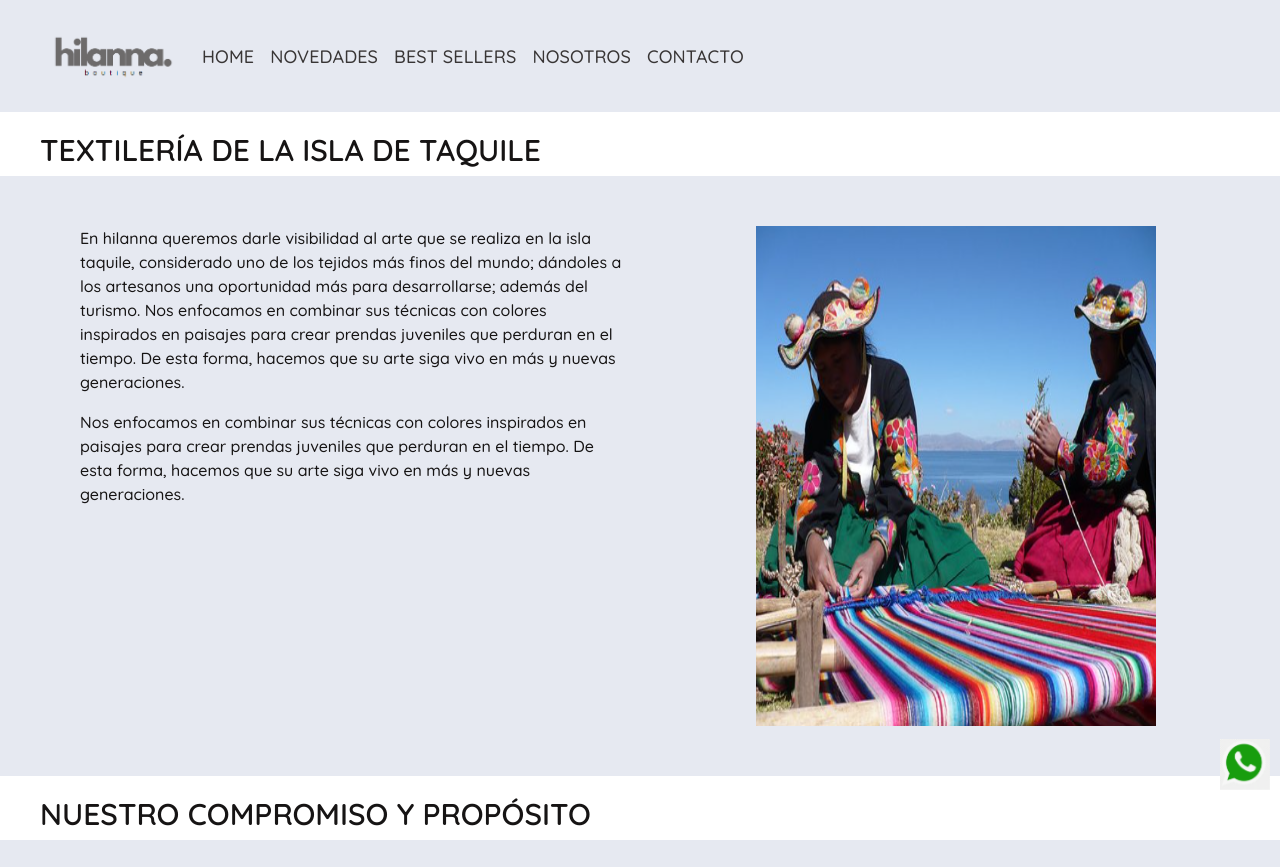
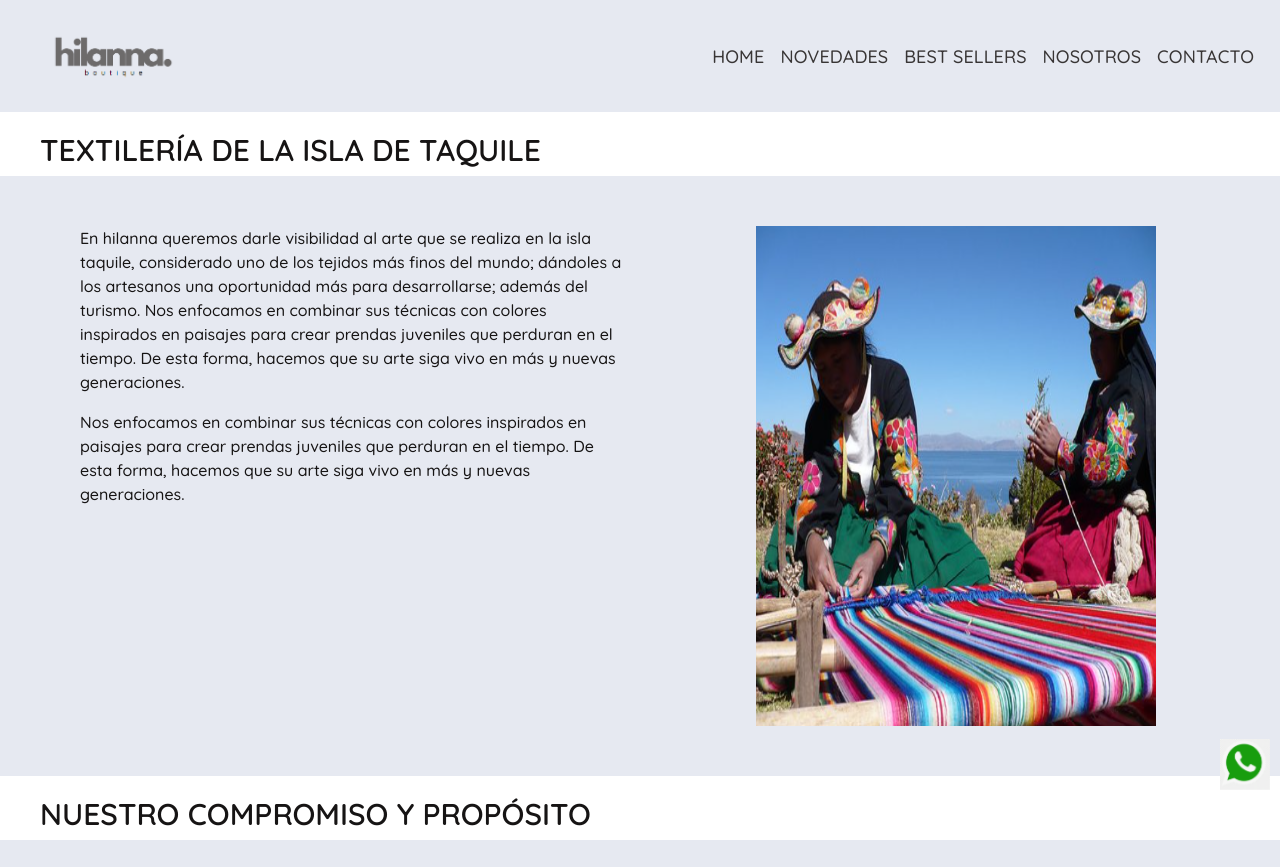
Before and after one commit to tanianaula/Pages-Responsive-y-SASS, a plain HTML site: page pages/acercade.html in a window 1280 px wide. Shown: the top 867 px of the page. Drawn offline with nearby package versions, Linux system fonts and the light colour scheme; grey boxes are pictures that could not be loaded.

Commit message:
se modificó el nav

```diff
--- a/pages/acercade.html
+++ b/pages/acercade.html
@@ -26,7 +26,7 @@
               <button class="navbar-toggler" type="button" data-bs-toggle="collapse" data-bs-target="#navbarNav" aria-controls="navbarNav" aria-expanded="false" aria-label="Toggle navigation">
                 <span class="navbar-toggler-icon"></span>
               </button>
-              <div class="collapse navbar-collapse" id="navbarNav">
+              <div class="collapse navbar-collapse justify-content-end" id="navbarNav">
                 <ul class="navbar-nav">
                   <li class="nav-item">
                     <a class="nav-link" href="../index.html">HOME</a>
```
Also changed, not shown: pages/bestsellers.html (+1 -1 lines), pages/contacto.html (+1 -1 lines), pages/novedades.html (+1 -1 lines).
